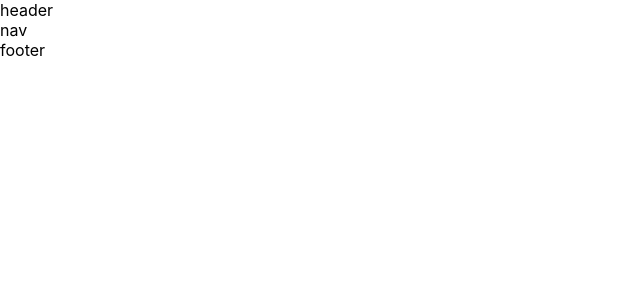
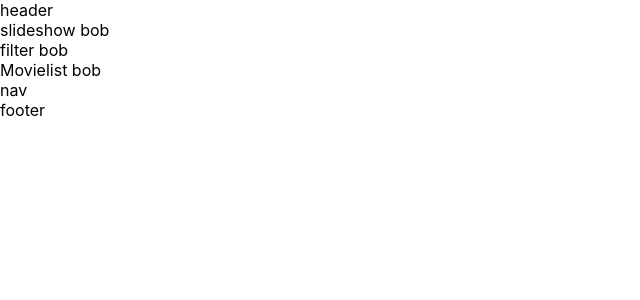
Before and after one commit to Prkr93/stankypomodoros, a React (Create React App) app: page / in a window 1280 px wide. Shown: the top 300 px of the page, without its empty margins (0-640 px from the left). Built offline with nearby package versions, Linux system fonts and the light colour scheme.

Commit message:
Add movieList component and add filterOption state

```diff
--- a/src/App.js
+++ b/src/App.js
@@ -12,14 +12,13 @@ class App extends Component {
     super();
     this.state = {
       movies: [],
+      filterOption: 'bangersToStankers'
     }
   }
 
   componentDidMount() {
     this.getMovies();
   }
-
-
 
   getMovies() {
     this.setState({ movies: movieData.movies });
@@ -29,13 +28,16 @@ class App extends Component {
     return (
       <div className='app'>
         <Header />
-        {this.state.movies.length && <MainContent movieRepo={this.state.movies} />}
+        {this.state.movies.length &&
+          <MainContent
+            movieRepo={this.state.movies}
+            filterOption={this.state.filterOption}
+          />}
         <Nav />
         <Footer />
       </div>
     )
   }
-
 }
 
 export default App;
--- a/src/dashboard.js
+++ b/src/dashboard.js
@@ -1,19 +1,21 @@
 import React from 'react';
+import Slideshow from './slideshow';
+import Filter from './filter';
+import MovieList from './movieList';
 
-const Dashboard = ({ movieRepo }) => {
-
+const Dashboard = ({ movieRepo, filterOption }) => {
+  console.log(filterOption)
   //slideshow choose top 5 and randomize
   //filter needs to reference state (living in app)
   //movie list needs state of both movieRepo and filterOption -> sort array of movies based on filter option, render array
 
-
-  // <Slideshow />
-  // <Filter />
-  // <MovieList />
+  //const slideshowMovies = movieRepo
 
   return (
     <section>
-
+      <Slideshow />
+      <Filter />
+      <MovieList movieRepo={movieRepo} filterOption={filterOption} />
     </section>
   )
 }
--- a/src/mainContent.js
+++ b/src/mainContent.js
@@ -1,11 +1,11 @@
 import React from 'react';
 import Dashboard from './dashboard';
 
-const MainContent = ({ movieRepo }) => {
+const MainContent = ({ movieRepo, filterOption }) => {
 
   return (
     <main>
-      <Dashboard movieRepo={movieRepo} />
+      <Dashboard movieRepo={movieRepo} filterOption={filterOption} />
     </main>
   )
 }
--- a/src/movieList.js
+++ b/src/movieList.js
@@ -0,0 +1,25 @@
+import React from 'react';
+
+let topRated;
+
+const MovieList = ({ movieRepo, filterOption }) => {
+
+  //topRated =
+  //sort movieData based on ratings
+  //iterate through last 5 in array, push each into topRated
+  if (filterOption === 'bangersToStankers') {
+
+    console.log(filterOption)
+    let stankersToBangers = movieRepo.sort((a, b) => a.average_rating - b.average_rating);
+    let bangersToStankers = movieRepo.sort((a, b) => b.average_rating - a.average_rating);
+    topRated = bangersToStankers.slice(0, 5);
+  }
+  console.log(topRated)
+
+  return (
+    <section> Movielist bob </section>
+  )
+}
+
+export default MovieList;
+export { topRated };
```
